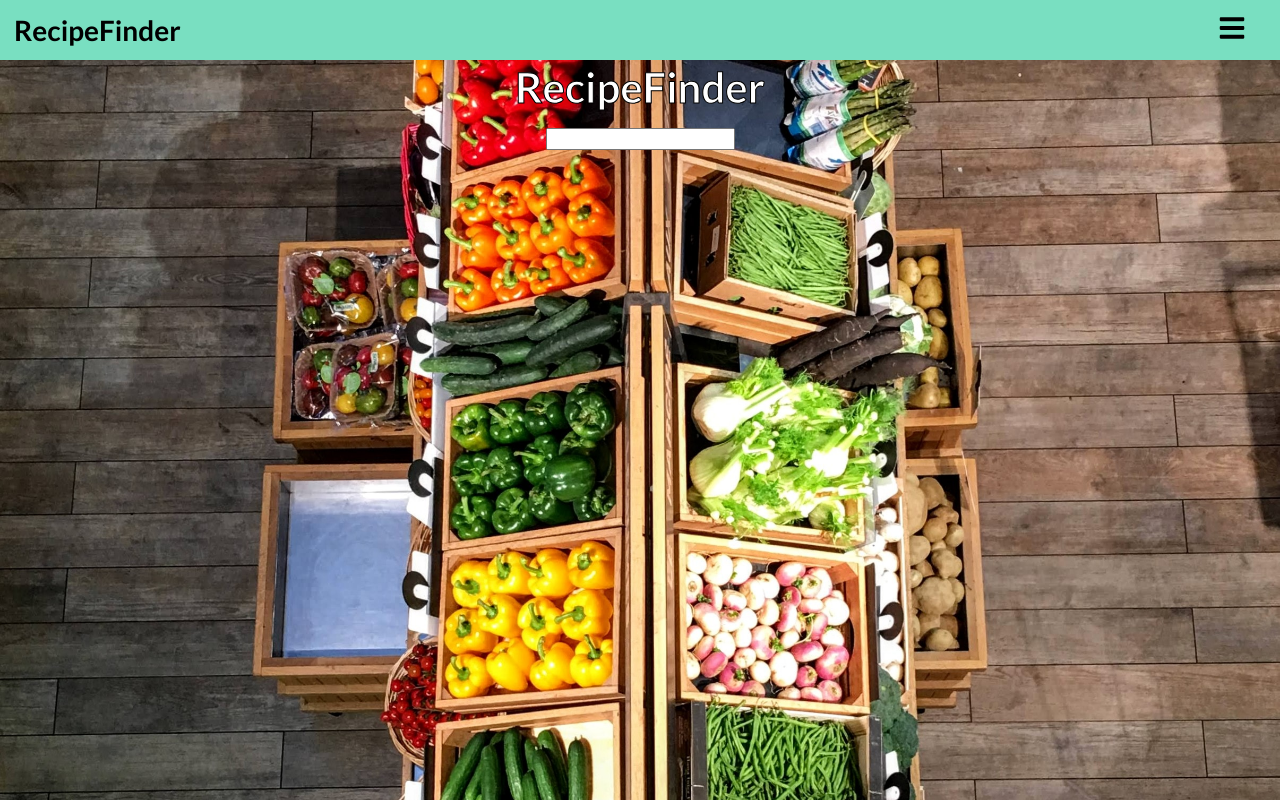
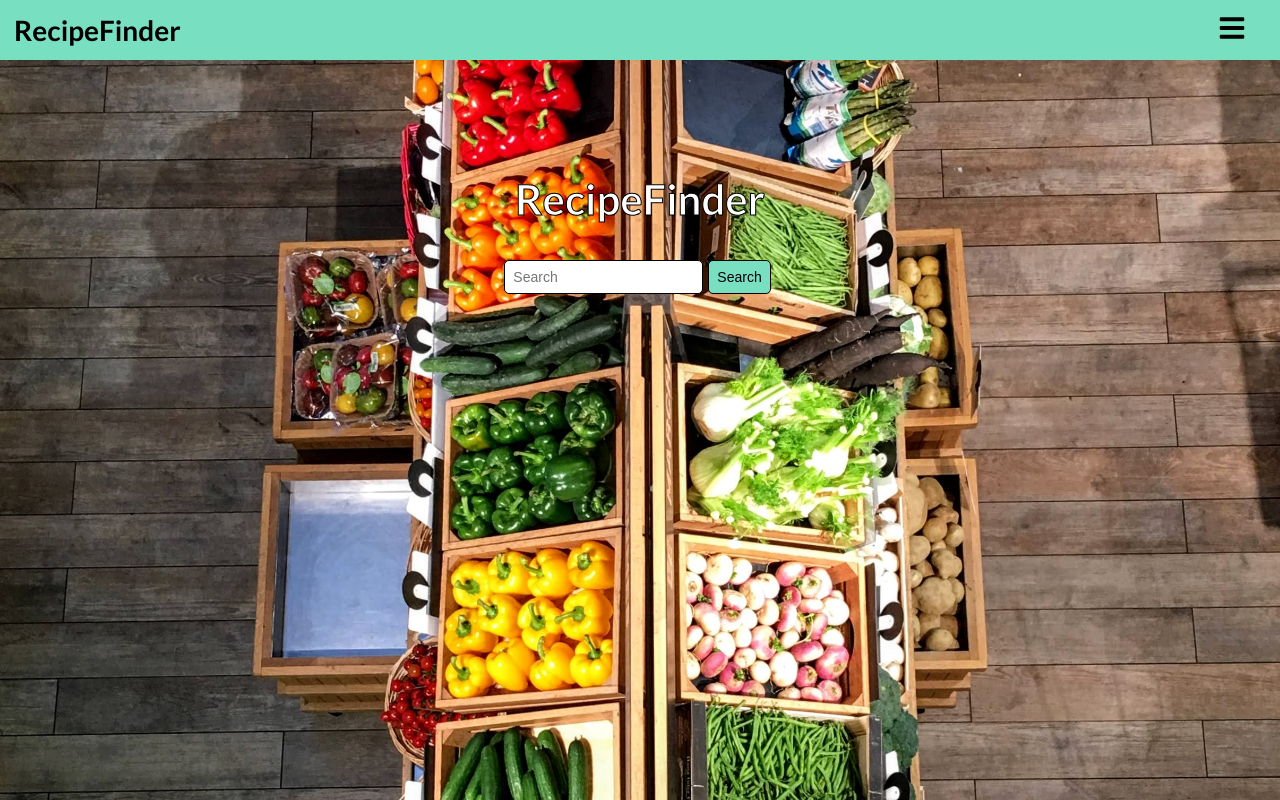
Before and after one commit to samlee0258/RecipeFinder, a React (Create React App) app in the folder client/: page / in a window 1280 px wide. Built offline with nearby package versions, Linux system fonts and the light colour scheme.

Commit message:
Added search bar and search button to look like figma example. Added Route and Routes for routing. In progress of adding functionalty to search.

```diff
--- a/client/package.json
+++ b/client/package.json
@@ -9,6 +9,7 @@
     "@testing-library/user-event": "^13.5.0",
     "react": "^18.2.0",
     "react-dom": "^18.2.0",
+    "react-router-dom": "^6.10.0",
     "react-scripts": "5.0.1",
     "web-vitals": "^2.1.4"
   },
--- a/client/src/App.js
+++ b/client/src/App.js
@@ -2,24 +2,13 @@
 import './App.css';
 import Navbar from './components/Navbar';
 import Home from './pages/Home';
-import backgroundImage from '../src/pages/serge-le-strat-rS4OSc9yhSo-unsplash.jpg'
+import SearchResult from './pages/SearchResult';
+import Favorites from './pages/Favorites';
+import backgroundImage from '../src/pages/serge-le-strat-rS4OSc9yhSo-unsplash.jpg';
+import { Route, Routes } from 'react-router-dom';
 
 function App() {
   // console.log(window.location);
-  // const [serverData, setServerData] = useState("");
-
-  // useEffect(() => {
-  //   async function getServerData() {
-  //     const resp = await fetch('/api/hello');
-  //     const data = await resp.json();
-
-  //     console.log('Data from server:', data);
-
-  //     setServerData(data.message);
-  //   }
-
-  //   getServerData();
-  // }, [serverData]);
 
   return (
     <div className="App"
@@ -33,7 +22,13 @@ function App() {
       }}
     >
       <Navbar />
-      <Home />
+      <div>
+        <Routes>
+          <Route path='/' element={<Home />} />
+          <Route path='/search-result' element={<SearchResult />} />
+          <Route path='/favorites' element={<Favorites />} />
+        </Routes>
+      </div>
     </div>
   );
 }
--- a/client/src/components/MenuDrawer.js
+++ b/client/src/components/MenuDrawer.js
@@ -1,5 +1,6 @@
 import React, { useState } from 'react';
 import { FaBars } from 'react-icons/fa';
+import { Link } from 'react-router-dom';
 import './MenuDrawer.css';
 
 export default function MenuDrawer({ menuHeading, menuItems }) {
@@ -32,7 +33,7 @@ export default function MenuDrawer({ menuHeading, menuItems }) {
 }
 
 function ItemLinks({ items, handleLinkClick }) {
-  const itemLinks = items.map((item) => <a href={`${item}`} className='menu-item' key={item} onClick={() => handleLinkClick(item)}>{item}</a>)
+  const itemLinks = items.map((item) => <Link to={`${item}`} className='menu-item' key={item} onClick={() => handleLinkClick(item)}>{item}</Link>)
 
   return (
     <>
--- a/client/src/components/Navbar.js
+++ b/client/src/components/Navbar.js
@@ -1,14 +1,15 @@
-import MenuDrawer from "./MenuDrawer"
+import { Link } from "react-router-dom";
+import MenuDrawer from "./MenuDrawer";
 
 const menu = {
   menuHeading: 'Menu',
-  menuItems: ['Home', 'Favorites']
+  menuItems: ['Favorites']
 }
 
 export default function Navbar() {
   return (
     <div className="nav">
-      <a href="/" className="site-title">RecipeFinder</a>
+      <Link to="/" className="site-title">RecipeFinder</Link>
       <MenuDrawer menuHeading={menu.menuHeading} menuItems={menu.menuItems}/>
     </div>
   )
--- a/client/src/index.js
+++ b/client/src/index.js
@@ -5,11 +5,14 @@ import App from './App';
 import reportWebVitals from './reportWebVitals';
 import './styles.css';
 import 'semantic-ui-css/semantic.min.css'
+import { BrowserRouter } from 'react-router-dom';
 
 const root = ReactDOM.createRoot(document.getElementById('root'));
 root.render(
   <React.StrictMode>
-    <App />
+    <BrowserRouter>
+      <App />
+    </BrowserRouter>
   </React.StrictMode>
 );
 
--- a/client/src/pages/Favorites.js
+++ b/client/src/pages/Favorites.js
@@ -1,6 +1,13 @@
 
 export default function Favorites() {
   return (
-    <h1>Favorites</h1>
+    <h1 style={{
+                "font-size": '3rem',
+                "font-weight": 'bold',
+                "color": 'white',
+                "-webkit-text-stroke": '1px black' }}
+    >
+      Favorites
+    </h1>
   )
 }
--- a/client/src/pages/Home.css
+++ b/client/src/pages/Home.css
@@ -1,8 +1,25 @@
+.home-page {
+  margin-top: 8rem;
+}
+
 .home-page > h1 {
-  margin-top: 8rem;
   font-size: 3rem;
   font-weight: bold;
   color: white;
   -webkit-text-stroke: 1px black;
-  text-stroke: 1px black;
 }
+
+.searchInput {
+  margin-top: 20px;
+  padding: 8px;
+  border: 1px solid black;
+  border-radius: 5px;
+}
+
+.searchBttn {
+  border: 1px solid black;
+  border-radius: 5px;
+  background-color: #79DFC1;
+  margin: 5px;
+  padding: 8px;
+}
--- a/client/src/pages/Home.js
+++ b/client/src/pages/Home.js
@@ -1,10 +1,36 @@
+// import React, { useState } from 'react';
 import './Home.css';
+// import 'dotenv/config';
 
 export default function Home() {
+  // const [ search, setSearch ] = useState('');
+  // const [ data, setData ] = useState(null);
+  // console.log(data);
+
+  // const handleChange = (e) => {
+  //   setSearch(e.target.value);
+  // };
+
+  // const handleSubmit = async (e) => {
+  //   e.preventDefault();
+  //   const APP_ID = process.env.REACT_APP_ID;
+  //   const APP_KEY = process.env.REACT_APP_API_KEY;
+  //   try {
+  //     const response = await fetch(`https://api.edamam.com/api/recipes/v2/search?app_id=${APP_ID}&app_key=${APP_KEY}&q=${search}`)
+  //     const data = await response.json();
+  //     setData(data);
+  //   } catch (err) {
+  //     console.error('Error:', err);
+  //   }
+  // };
+
   return (
     <div className="home-page">
       <h1>RecipeFinder</h1>
-      <input></input>
+      <form>
+        <input type="text" className='searchInput' placeholder='Search'/>
+        <button className='searchBttn'>Search</button>
+      </form>
     </div>
   )
 }
--- a/client/src/pages/SearchResult.js
+++ b/client/src/pages/SearchResult.js
@@ -1,6 +1,14 @@
 
 export default function SearchResult() {
   return (
-    <h1>Search Result</h1>
+    <h1 style={{
+                "font-size": '3rem',
+                "font-weight": 'bold',
+                "color": 'white',
+                "-webkit-text-stroke": '1px black'
+    }}
+    >
+      Search Result
+    </h1>
   );
 }
--- a/package.json
+++ b/package.json
@@ -21,7 +21,9 @@
     "markuplint": "^2.11.0"
   },
   "dependencies": {
+    "dotenv": "^16.0.3",
     "react-icons": "^4.8.0",
+    "react-router-dom": "^6.10.0",
     "semantic-ui-css": "^2.5.0",
     "semantic-ui-react": "^2.1.4"
   }
```
Also changed, not shown: 2 other files (tests, documents, lock files or other folders).
